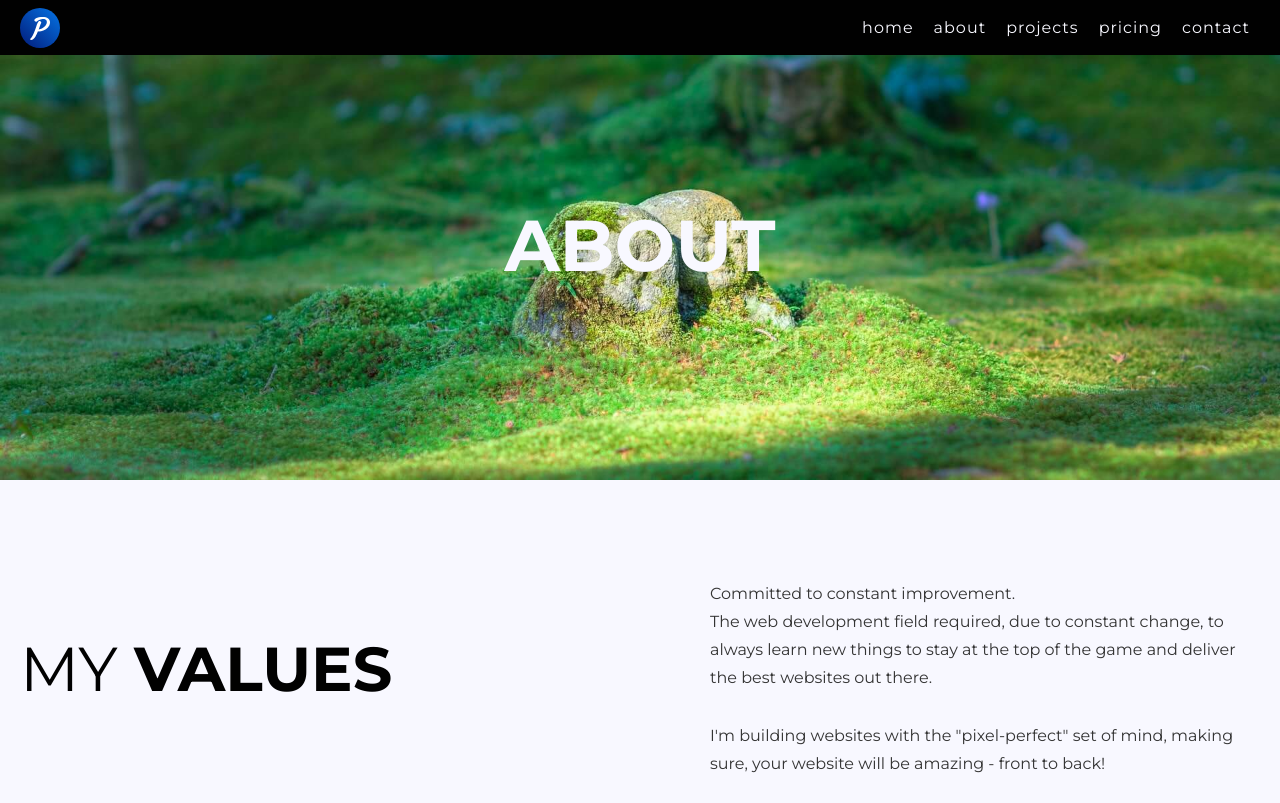
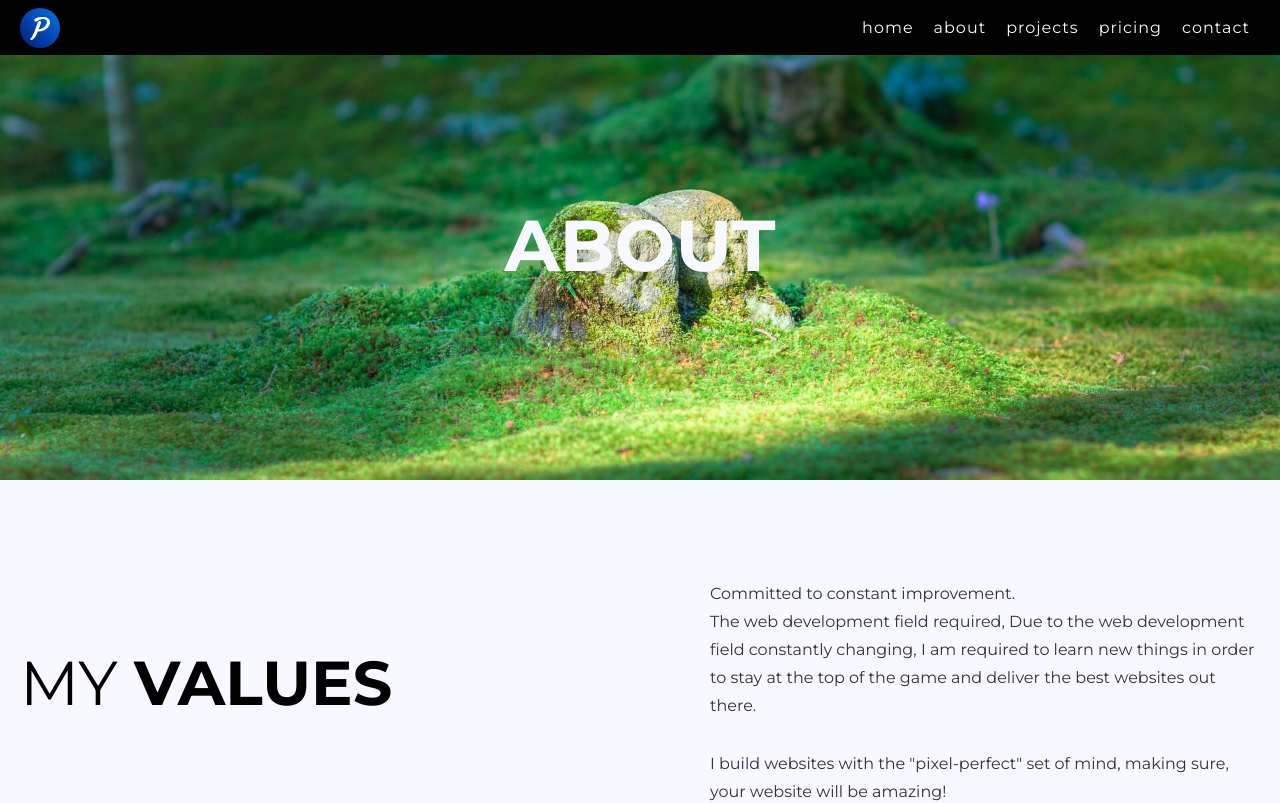
Before and after one commit to harelpanker/panker-io, a Next.js app: page /about in a window 1280 px wide. Shown: the top 803 px of the page. Built offline with nearby package versions, Linux system fonts and the light colour scheme.

Commit message:
spalling

```diff
--- a/components/WhatIDo.jsx
+++ b/components/WhatIDo.jsx
@@ -27,9 +27,8 @@ const WhatIDo = () => {
               development, HTML-CSS-JavaScrip to a bit more complex topics.
             </Text>
             <Text data-aos='fade-up'>
-              To build websites for my clients, I'm using the most modern tools
-              out there to give them the edge in the competitive investment of
-              the web.
+              I use the most modern tools to build my clients‘ website. This
+              gives them the edge in the competitive investment of the web.
             </Text>
             <Link href='/about'>
               <Button data-aos='fade-up'>Learn More</Button>
--- a/components/about/Values.jsx
+++ b/components/about/Values.jsx
@@ -17,13 +17,14 @@ const Values = () => {
             <Text grey data-aos='fade-left'>
               Committed to constant improvement.
               <br />
-              The web development field required, due to constant change, to
-              always learn new things to stay at the top of the game and deliver
-              the best websites out there.
+              The web development field required, Due to the web development
+              field constantly changing, I am required to learn new things in
+              order to stay at the top of the game and deliver the best websites
+              out there.
             </Text>
             <Text grey data-aos='fade-left'>
-              I'm building websites with the "pixel-perfect" set of mind, making
-              sure, your website will be amazing - front to back!
+              I build websites with the "pixel-perfect" set of mind, making
+              sure, your website will be amazing!
             </Text>
           </TextGrid>
         </Flex>
--- a/public/howIDoIt.js
+++ b/public/howIDoIt.js
@@ -5,19 +5,19 @@ const howIDoItList = [
     id: uuid(),
     title: 'Plan',
     img: './images-how-we-do-it/plan-icon.svg',
-    text: 'We are working closely with our clients, making sure the website will shut their needs, follow a high standard so you can shine in the competitive environment on the web.'
+    text: "I'm working closely with our clients, making sure the website will shut their needs, follow a high standard so you can shine in the competitive environment on the web."
   },
   {
     id: uuid(),
     title: 'Design',
     img: './images-how-we-do-it/design-icon.svg',
-    text: 'We design products and services that put the experience of your customers and the positive impact on your business in the center. '
+    text: 'I design products and services that put the experience of your customers and the positive impact on your business in the center. '
   },
   {
     id: uuid(),
     title: 'Develop',
     img: './images-how-we-do-it/develop-icon.svg',
-    text: 'When we come to develop the website, we make sure to use the most modern tools out there, so your website will be fast, secure, pixel-perfect, and responsive.'
+    text: "When I come to develop the website, I'm make sure to use the most modern tools out there, so your website will be fast, secure, pixel-perfect, and responsive."
   },
 ];
 
--- a/public/services.js
+++ b/public/services.js
@@ -15,14 +15,14 @@ const services = [
     id: uuid(),
     title: 'hosting, security, and maintenance',
     body:
-      'Powered by Amazon Web Services & Fastly, We use the best hosting out there making sure your website is in good hands. You will never need to update your site or create a backup, we cover you!',
+      "Powered by Amazon Web Services & Fastly, I'm using the best hosting out there making sure your website is in good hands. You will never need to update your site or create a backup, You are covered!",
     icon: <VerifiedUserIcon />,
   },
   {
     id: uuid(),
     title: 'Search engine optimization (SEO)',
     body:
-      'We create the website with the best SEO practice in mind, as well as connecting it to google platforms so people can find you with ease.',
+      'I create the website with the best SEO practice in mind, as well as connecting it to google platforms so people can find you with ease.',
     icon: <AdjustIcon />,
   },
   // {
```
